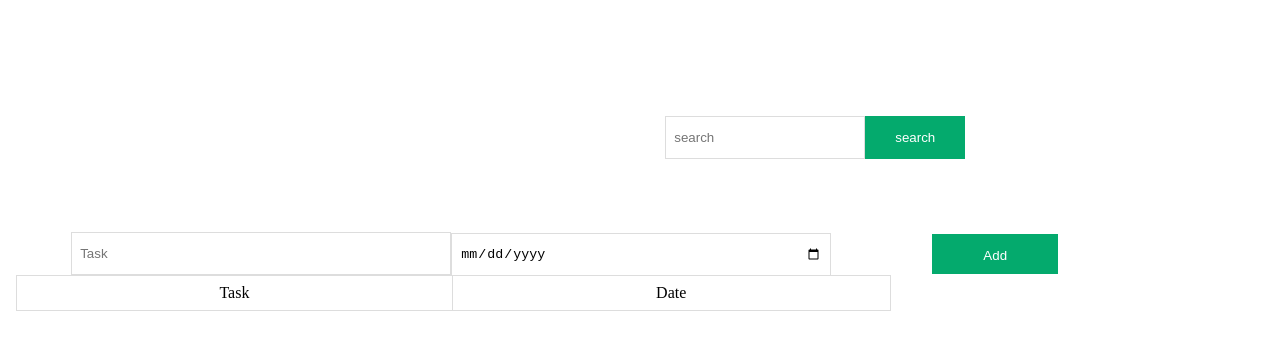
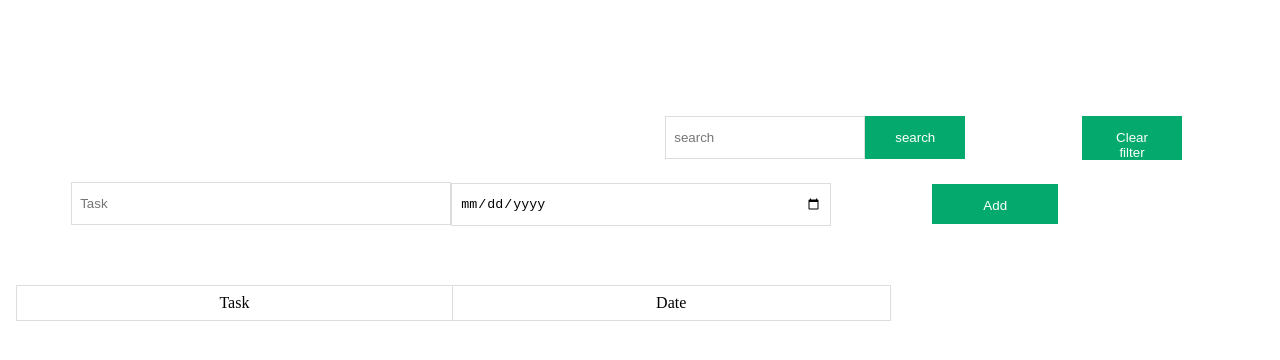
Before and after one commit to sukrutdekhane/Task-List, a React (Create React App) app: page /HomePage in a window 1280 px wide. Shown: the top 360 px of the page. Built offline with nearby package versions, Linux system fonts and the light colour scheme.

Commit message:
Added a clear filter functionality, so that the original data is displayed back again

```diff
--- a/public/styles.css
+++ b/public/styles.css
@@ -70,7 +70,7 @@ input {
 }
 
 .input {
-  margin-top: 100px;
+  margin-top: 50px;
   margin-left: 5%;
   position: relative;
   top: 65px;
@@ -86,3 +86,13 @@ input {
   position: relative;
   top: 100px
 }
+
+.filter_button {
+  width: 100px;
+  margin-left: 924px;
+  position: relative;
+  bottom: 50px;
+  top: -109px;
+  left: 150px;
+  height: 44px;
+}
--- a/src/Components/Table/SearchBox.jsx
+++ b/src/Components/Table/SearchBox.jsx
@@ -4,6 +4,7 @@ import Input from "../Input"
 function SearchBox(props) {
     const [inputText, setInputText] = useState("");
     function searchText() {
+        console.log(props.filterTask(inputText));
         props.filterTask(inputText);
         setInputText("");
     }
--- a/src/Components/Table/TableView.jsx
+++ b/src/Components/Table/TableView.jsx
@@ -5,7 +5,7 @@ import SearchBox from "./SearchBox";
 
 function TableView() {
     const [taskList, setTaskList] = useState([]);
-
+    const [taskListClone, setTaskListClone] = useState([]);
     function addNewTask(newTask) {
         setTaskList((prevList) => {
             console.log(newTask)
@@ -24,28 +24,35 @@ function TableView() {
 
     function filterTask(text) {
 
-        const len = taskList.length
-        const taskListClone = taskList
+        setTaskListClone(taskList);
+        console.log(taskListClone)
         setTaskList(prevList => {
             const result = prevList.filter((listItem, index) => {
                 console.log(listItem.task);
                 return listItem.task.includes(text) || listItem.date.includes(text)
             })
 
-            if (result.length == 0) {
-                alert("Invalid input");
-                return taskListClone
+            if (result.length === 0) {
+                return [{
+                    task: "No such task ",
+                    date: "No such date"
+                }];
             }
             return result
         })
 
     }
 
+    function restoreData() {
+        console.log(taskListClone)
+        return setTaskList(taskListClone);
+    }
+
 
 
     return (<>
         <SearchBox filterTask={filterTask} />
-        <TaskInput setList={addNewTask} />
+        <TaskInput setList={addNewTask} restore={restoreData} />
         <TaskList onDelete={deleteTask} taskList={taskList} />
     </>);
 }
--- a/src/Components/Table/TaskInput.jsx
+++ b/src/Components/Table/TaskInput.jsx
@@ -21,12 +21,17 @@ function TaskInput(props) {
         setTaskLabel("");
         setDueDate("");
     }
+
+    function restoreData() {
+        props.restore();
+    }
     return (<>
         <div className="input">
             <Input placeholder="Task" onChange={OnTaskLabelChange} type="text" name="task" value={taskLabel} autoComplete="off" />
             <Input placeholder="Date" onChange={OnDateChange} type="date" name="date" value={dueDate} autoComplete="off" />
         </div>
         <button onClick={submitData} className="add_button">Add</button>
+        <button onClick={restoreData} className="filter_button">Clear filter</button>
     </>)
 }
 
```
